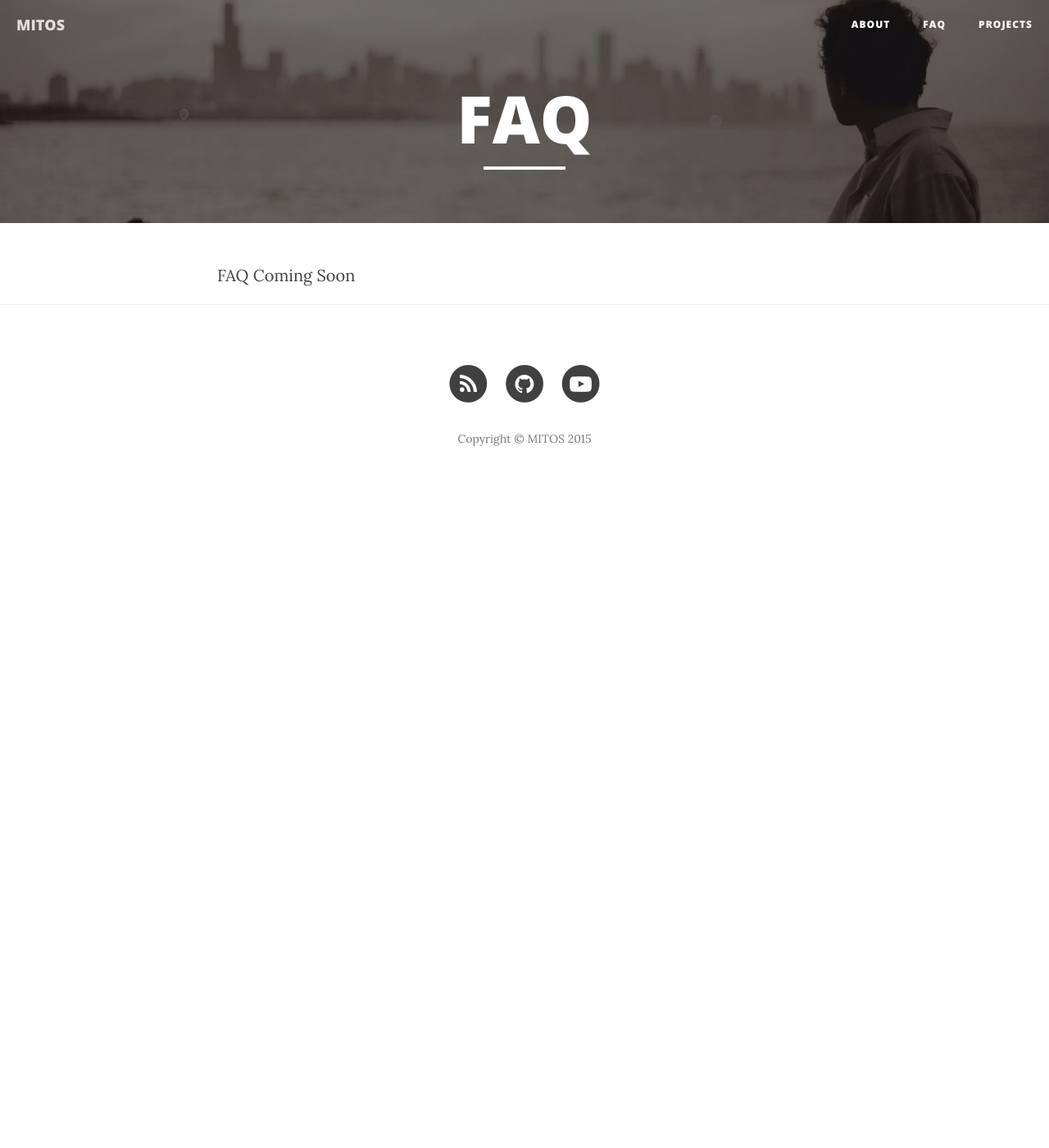
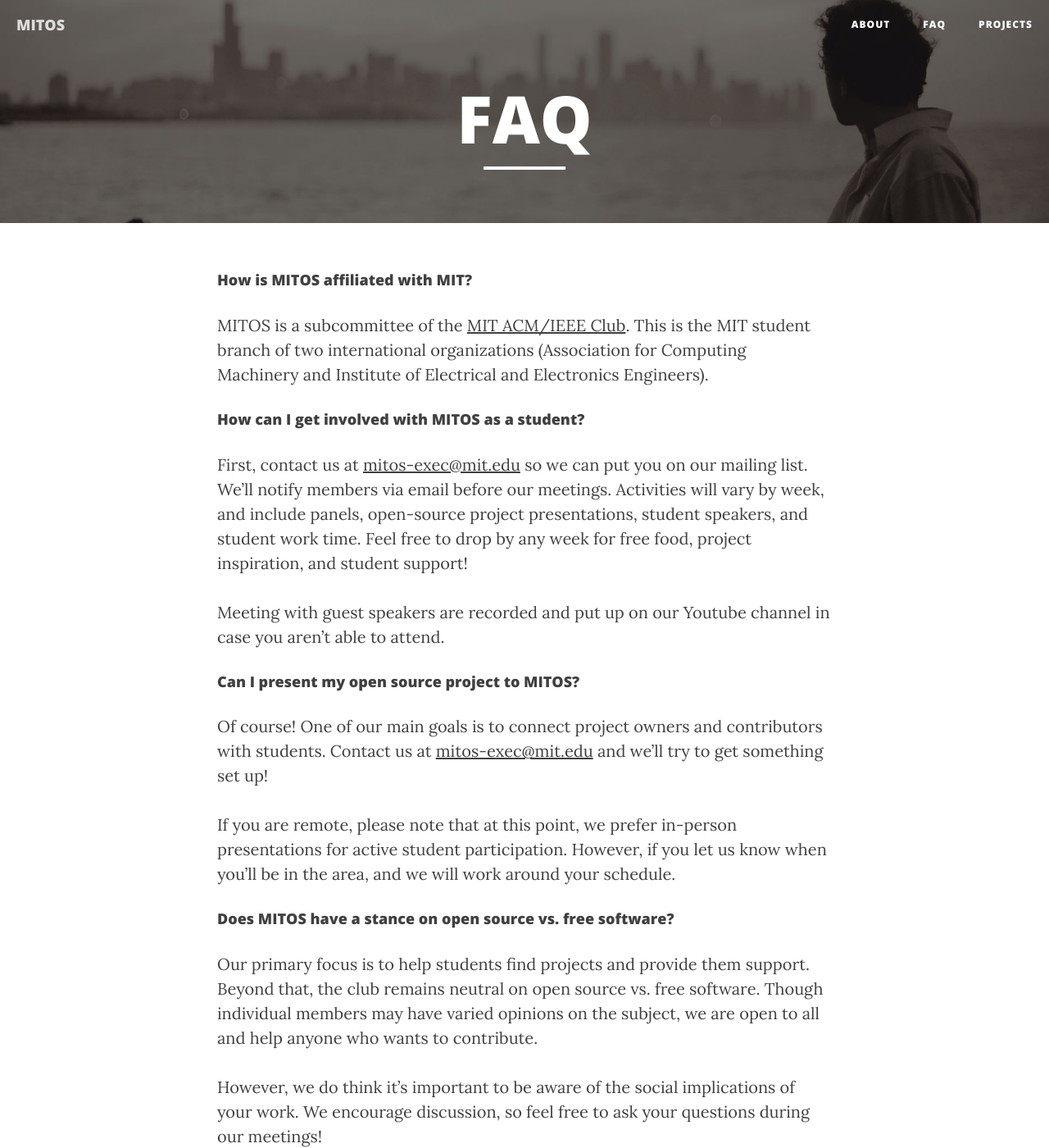
Before and after one commit to mit-open-source/mit-open-source.github.io, a Jekyll site: the page built from faq.html, in a window 1280 px wide and 1400 px high. Shown: the whole window at 82% size. Built offline with Jekyll 4.4.1, drawn with Linux system fonts in a browser that asks for light colours; nearby versions of some CDN libraries.

Commit message:
Add FAQ page content.

```diff
--- a/faq.html
+++ b/faq.html
@@ -3,5 +3,31 @@ layout: page
 title: "FAQ"
 header-img: "img/about-bg.jpg"
 ---
-
-FAQ Coming Soon
+<div>
+    <h4>How is MITOS affiliated with MIT?</h4>
+    <div>
+    <p>MITOS is a subcommittee of the <a href="http://ieee.scripts.mit.edu/">MIT ACM/IEEE Club</a>. This is the MIT student branch of two international organizations (Association for Computing Machinery and Institute of Electrical and Electronics Engineers).
+    </p>
+    </div>
+</div>
+<div>
+    <h4>How can I get involved with MITOS as a student?</h4>
+    <div>
+    <p>First, contact us at <a href="mailto:mitos-exec@mit.edu">mitos-exec@mit.edu</a> so we can put you on our mailing list. We’ll notify members via email before our meetings. Activities will vary by week, and include panels, open-source project presentations, student speakers, and student work time. Feel free to drop by any week for free food, project inspiration, and student support!</p>
+    <p>Meeting with guest speakers are recorded and put up on our Youtube channel in case you aren’t able to attend.</p>
+    </div>
+</div>
+<div>
+    <h4>Can I present my open source project to MITOS?</h4>
+    <div>
+    <p>Of course! One of our main goals is to connect project owners and contributors with students. Contact us at <a href="mailto:mitox-exec@mit.edu">mitos-exec@mit.edu</a> and we’ll try to get something set up!</p>
+    <p>If you are remote, please note that at this point, we prefer in-person presentations for active student participation. However, if you let us know when you’ll be in the area, and we will work around your schedule.</p>
+    </div>
+</div>
+<div>
+    <h4>Does MITOS have a stance on open source vs. free software?</h4>
+    <div>
+    <p>Our primary focus is to help students find projects and provide them support. Beyond that, the club remains neutral on open source vs. free software. Though individual members may have varied opinions on the subject, we are open to all and help anyone who wants to contribute.</p>
+    <p>However, we do think it’s important to be aware of the social implications of your work. We encourage discussion, so feel free to ask your questions during our meetings!</p>
+    </div>
+</div>
```
